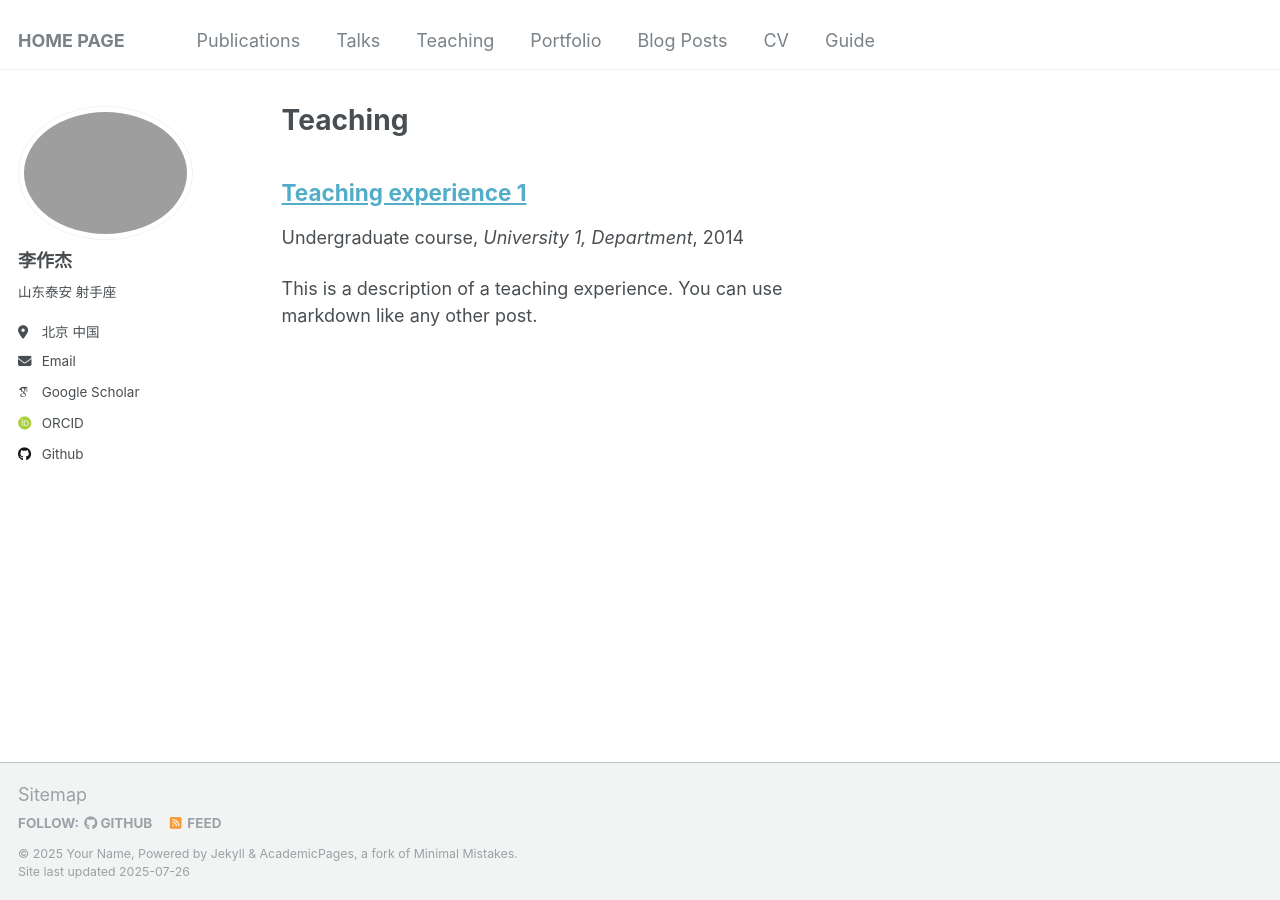
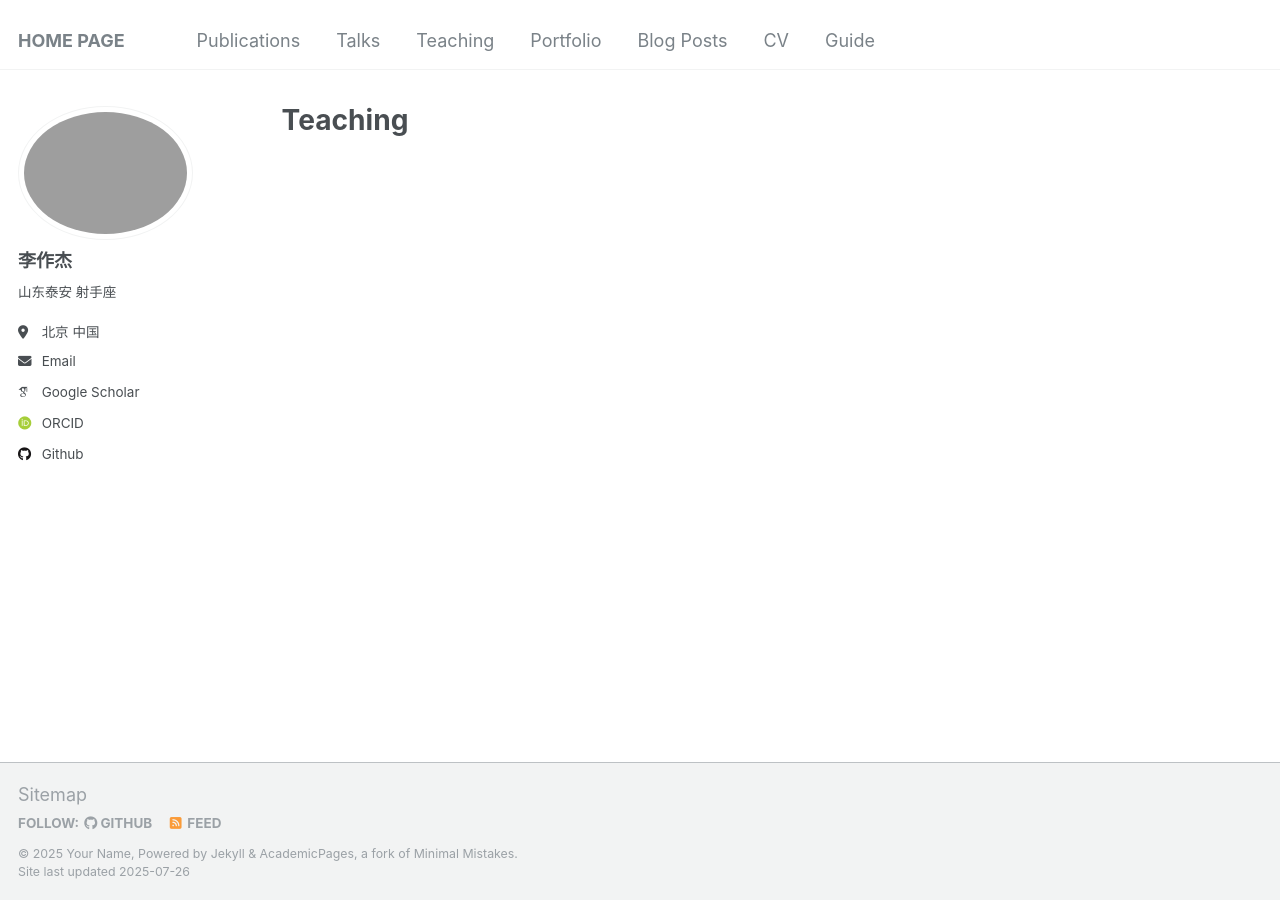
Before and after one commit to Infinity-LZJ/Zuojie_Li.github, a Jekyll site: the page built from _pages/teaching.html, in a window 1280 px wide. Built offline with Jekyll 4.4.1, drawn with Linux system fonts in a browser that asks for light colours; some web fonts are replaced; a file with an impossible date is left out.

Commit message:
Update 2014-spring-teaching-1.md

```diff
--- a/_teaching/2014-spring-teaching-1.md
+++ b/_teaching/2014-spring-teaching-1.md
@@ -1,20 +1,9 @@
 ---
-title: "Teaching experience 1"
+title: "Wait Up"
 collection: teaching
 type: "Undergraduate course"
 permalink: /teaching/2014-spring-teaching-1
-venue: "University 1, Department"
-date: 2014-01-01
-location: "City, Country"
+venue: ""
+date:
+location: ""
 ---
-
-This is a description of a teaching experience. You can use markdown like any other post.
-
-Heading 1
-======
-
-Heading 2
-======
-
-Heading 3
-======
```
